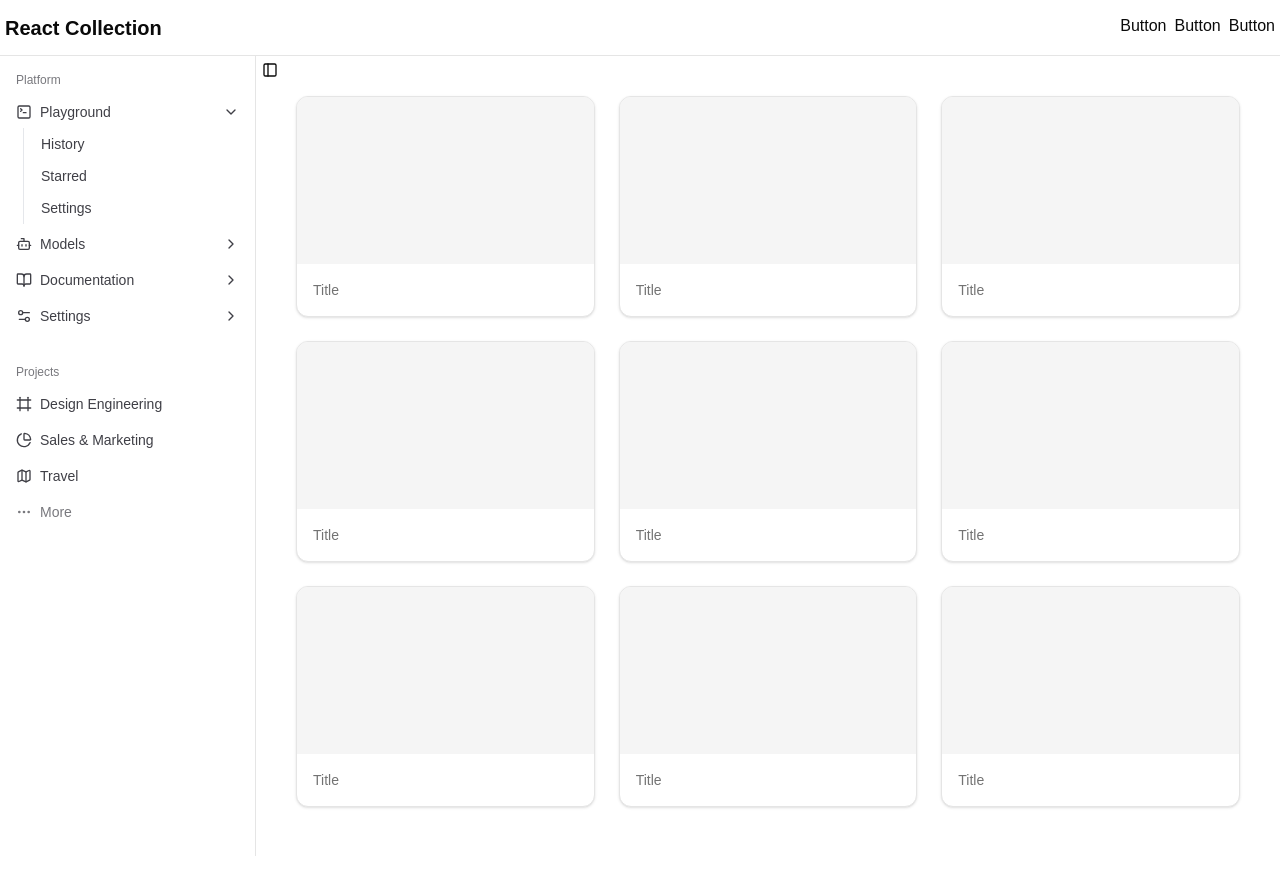
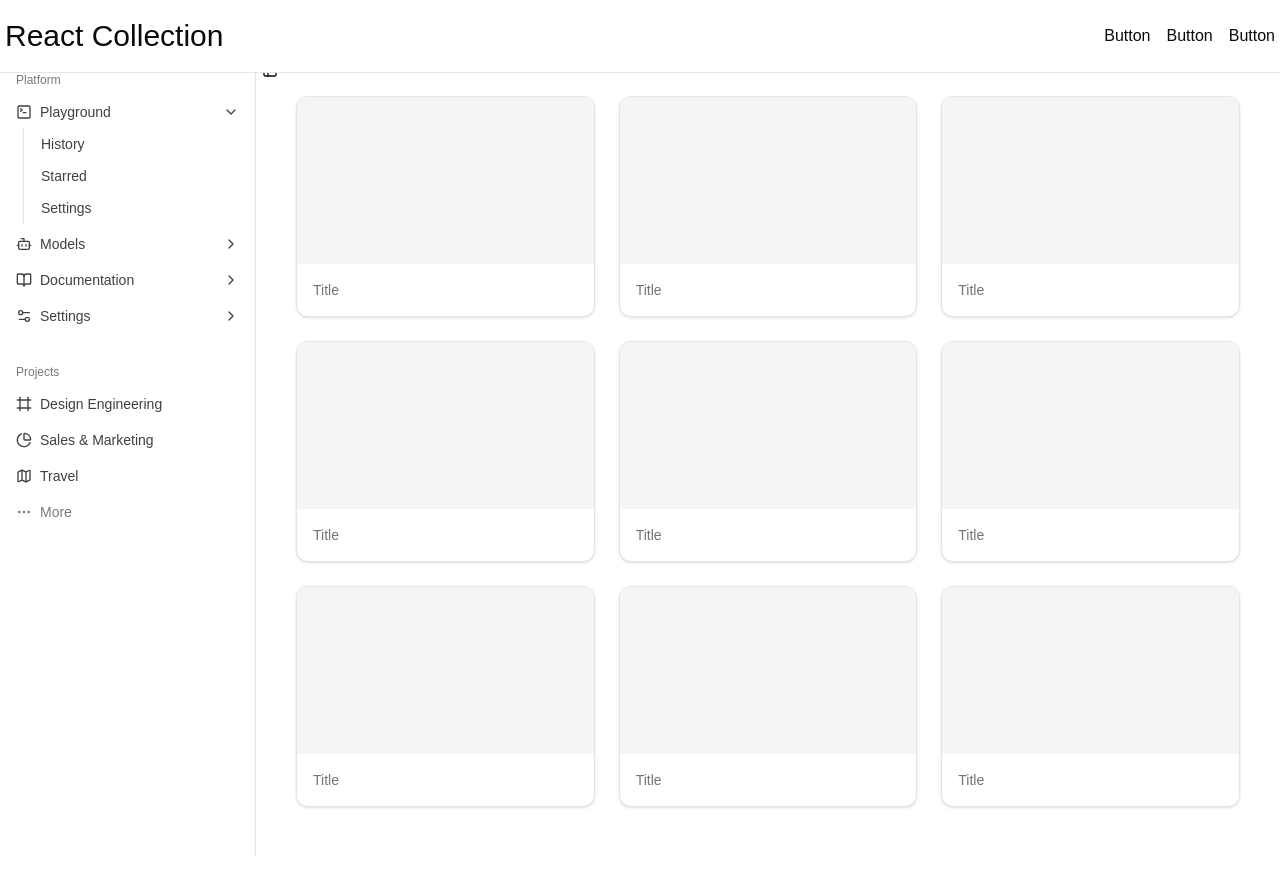
Before and after one commit to Squad357/React-Collection, a Next.js app: page / in a window 1280 px wide. Shown: the top 894 px of the page. Built offline with nearby package versions, Linux system fonts and the light colour scheme.

Commit message:
✨ [Feat] Header 컴포넌트 Link 추가

```diff
--- a/src/components/layout/Header.tsx
+++ b/src/components/layout/Header.tsx
@@ -2,12 +2,12 @@ import Link from 'next/link';
 
 export default function Header() {
   return (
-    <header className='fixed top-0 left-0 right-0 h-14 border-b bg-background z-50 flex items-center justify-center'>
+    <header className='fixed top-0 left-0 right-0 h-14 border-b bg-background z-50 flex items-center justify-center py-9'>
       <div className='flex justify-between px-[5px] w-full max-w-[1400px]'>
-        <div className='flex items-center gap-2'>
-          <h1 className='text-xl font-semibold'>React Collection</h1>
-        </div>
-        <div className='flex gap-2'>
+        <Link href='/'>
+          <h1 className='text-3xl'>React Collection</h1>
+        </Link>
+        <div className='flex items-center gap-4'>
           <Link href='#'>Button</Link>
           <Link href='#'>Button</Link>
           <Link href='#'>Button</Link>
```
